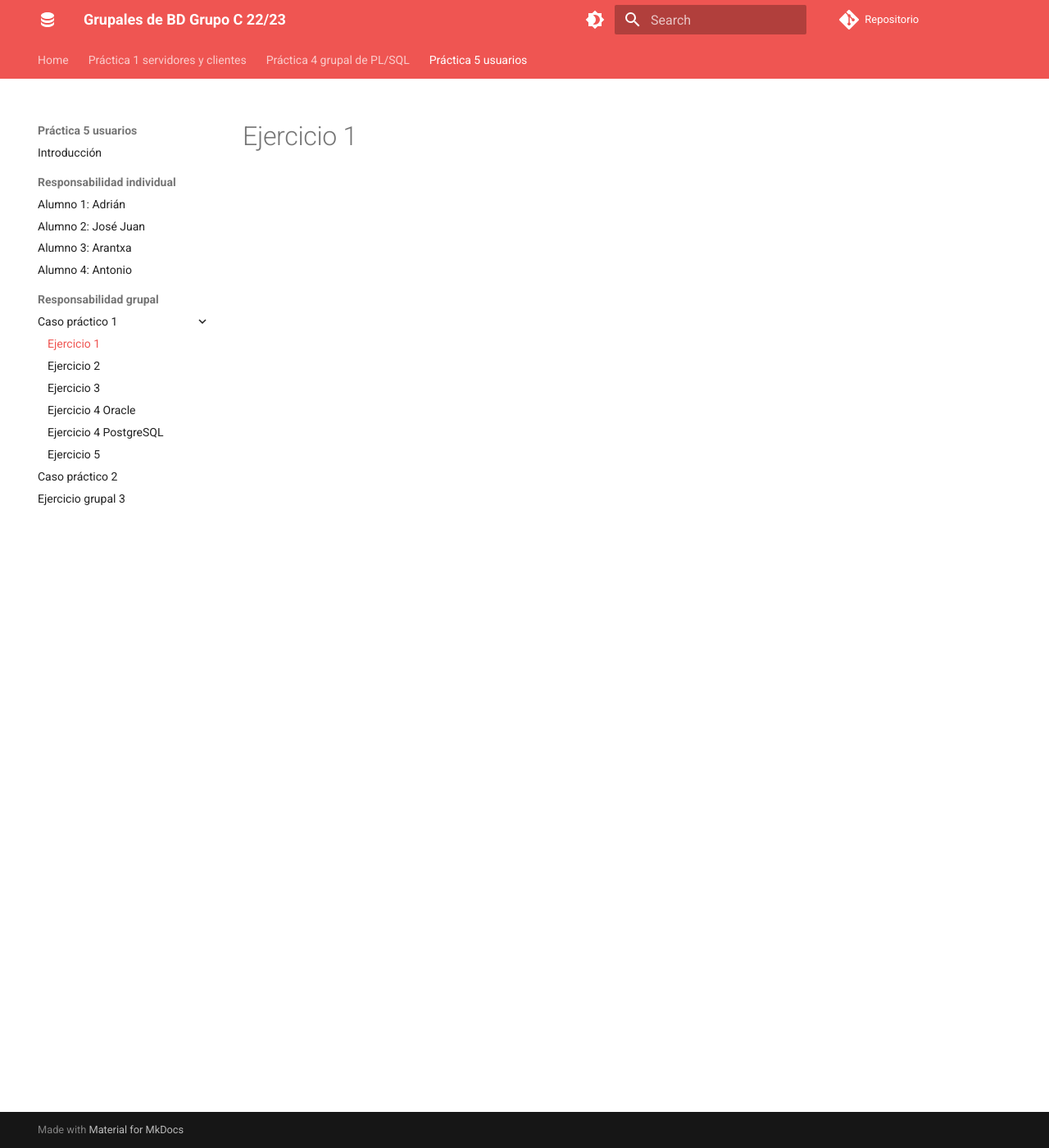
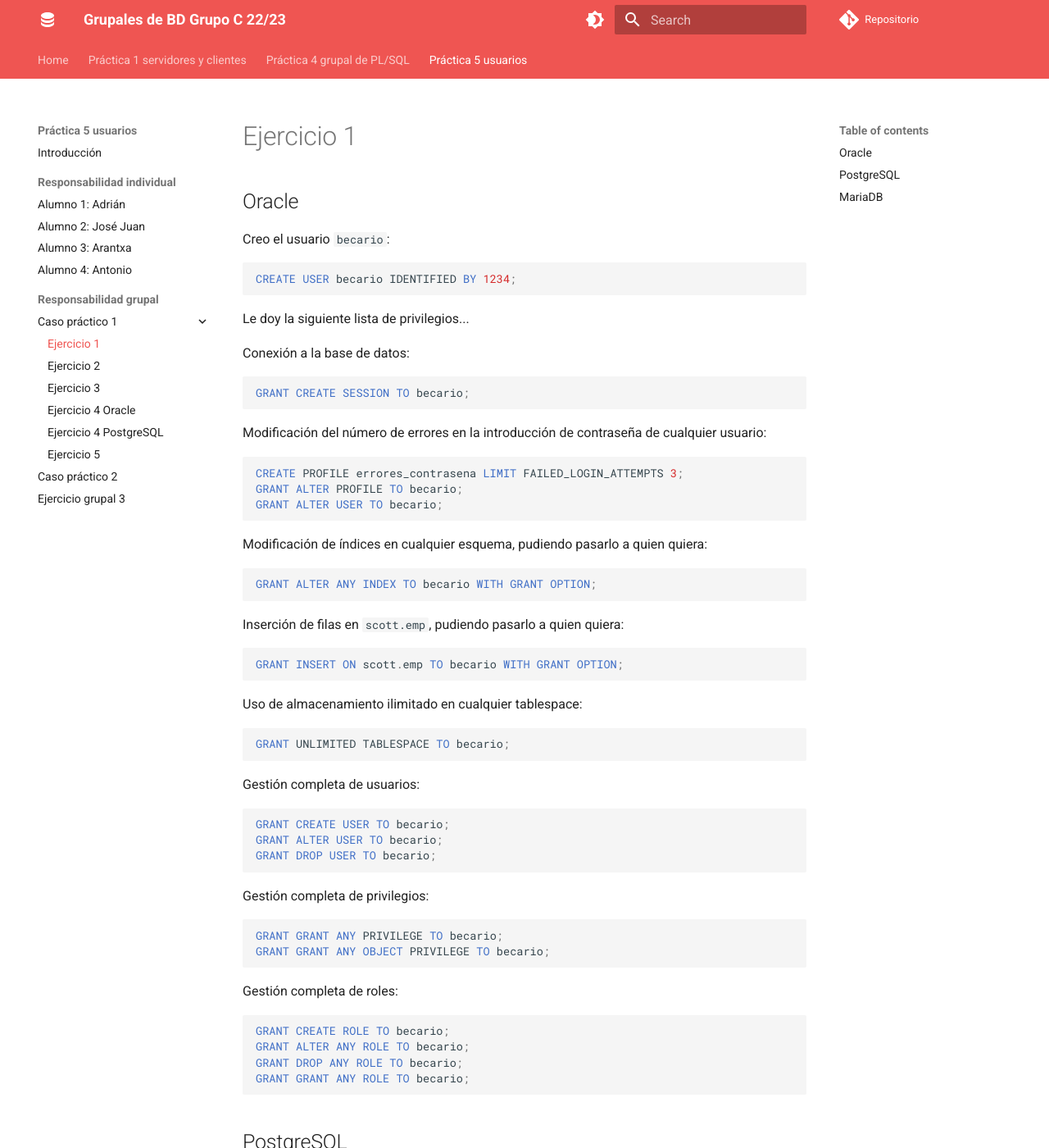
Before and after one commit to adriasir123/grupalesbdc, an MkDocs documentation site: the page built from docs/p5-usuarios/rg/caso-practico-1-ej1.md, in a window 1280 px wide and 1400 px high. Shown: the whole window at 82% size. Built offline with MkDocs 1.6.1 and Material for MkDocs 9.7.7, drawn with Linux system fonts in a browser that asks for light colours; comment, search, counter and statistics services are not loaded.

Commit message:
caso práctico 1 ej 1 oracle terminado

````diff
--- a/docs/p5-usuarios/rg/caso-practico-1-ej1.md
+++ b/docs/p5-usuarios/rg/caso-practico-1-ej1.md
@@ -1 +1,75 @@
 # Ejercicio 1
+
+## Oracle
+
+Creo el usuario `becario`:
+
+```sql
+CREATE USER becario IDENTIFIED BY 1234;
+```
+
+Le doy la siguiente lista de privilegios...
+
+Conexión a la base de datos:
+
+```sql
+GRANT CREATE SESSION TO becario;
+```
+
+Modificación del número de errores en la introducción de contraseña de cualquier usuario:
+
+```sql
+CREATE PROFILE errores_contrasena LIMIT FAILED_LOGIN_ATTEMPTS 3;
+GRANT ALTER PROFILE TO becario;
+GRANT ALTER USER TO becario;
+```
+
+Modificación de índices en cualquier esquema, pudiendo pasarlo a quien quiera:
+
+```sql
+GRANT ALTER ANY INDEX TO becario WITH GRANT OPTION;
+```
+
+Inserción de filas en `scott.emp`, pudiendo pasarlo a quien quiera:
+
+```sql
+GRANT INSERT ON scott.emp TO becario WITH GRANT OPTION;
+```
+
+Uso de almacenamiento ilimitado en cualquier tablespace:
+
+```sql
+GRANT UNLIMITED TABLESPACE TO becario;
+```
+
+Gestión completa de usuarios:
+
+```sql
+GRANT CREATE USER TO becario;
+GRANT ALTER USER TO becario;
+GRANT DROP USER TO becario;
+```
+
+Gestión completa de privilegios:
+
+```sql
+GRANT GRANT ANY PRIVILEGE TO becario;
+GRANT GRANT ANY OBJECT PRIVILEGE TO becario;
+```
+
+Gestión completa de roles:
+
+```sql
+GRANT CREATE ROLE TO becario;
+GRANT ALTER ANY ROLE TO becario;
+GRANT DROP ANY ROLE TO becario;
+GRANT GRANT ANY ROLE TO becario;
+```
+
+## PostgreSQL
+
+
+
+
+
+## MariaDB
````
Also changed, not shown: docs/p5-usuarios/rg/caso-practico-1-ej2.md (+20 -0 lines).
